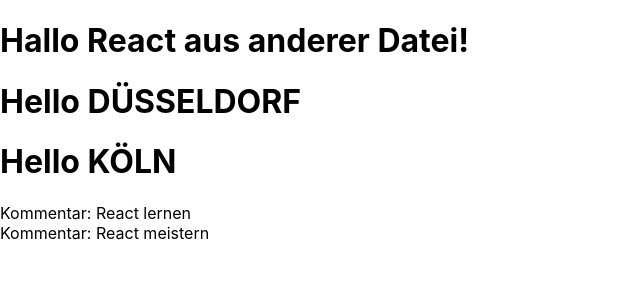
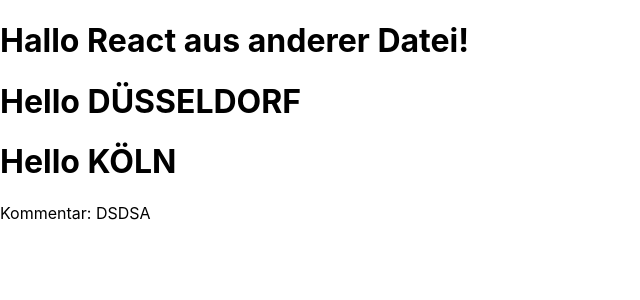
Before and after one commit to SuoraGmbH/react-camp-2022-12, a React (Create React App) app: page / in a window 1280 px wide. Shown: the top 300 px of the page, without its empty margins (0-640 px from the left). Built offline with nearby package versions, Linux system fonts and the light colour scheme.

Commit message:
use timeentry as a prop

```diff
--- a/src/App.tsx
+++ b/src/App.tsx
@@ -1,18 +1,25 @@
 import Welcome from "./components/Welcome";
 import React, { ComponentProps } from "react";
 import TimeEntryView from "./components/TimeEntryView";
+import { TimeEntry } from "./domain/TimeEntry";
 
 // Example on how to get the type of props of a component
 // const welcomeProps: ComponentProps<typeof Welcome> = { city: "some city" };
 
 function App() {
+  const timeEntry: TimeEntry = {
+    id: "123",
+    comment: "DSDSA",
+    start: new Date(),
+    end: new Date(),
+  };
+
   return (
     <>
       <h1>Hallo React aus anderer Datei!</h1>
       <Welcome city="Düsseldorf" />
       <Welcome />
-      <TimeEntryView comment="React lernen" />
-      <TimeEntryView comment="React meistern" />
+      <TimeEntryView timeEntry={timeEntry} />
     </>
   );
 }
--- a/src/components/TimeEntryView.tsx
+++ b/src/components/TimeEntryView.tsx
@@ -1,11 +1,12 @@
 import React from "react";
+import { TimeEntry } from "../domain/TimeEntry";
 
 interface Props {
-  comment: string;
+  timeEntry: TimeEntry;
 }
 
-const TimeEntryView: React.FunctionComponent<Props> = ({ comment }) => {
-  return <div>Kommentar: {comment}</div>;
+const TimeEntryView: React.FunctionComponent<Props> = ({ timeEntry }) => {
+  return <div>Kommentar: {timeEntry.comment}</div>;
 };
 
 export default TimeEntryView;
```
